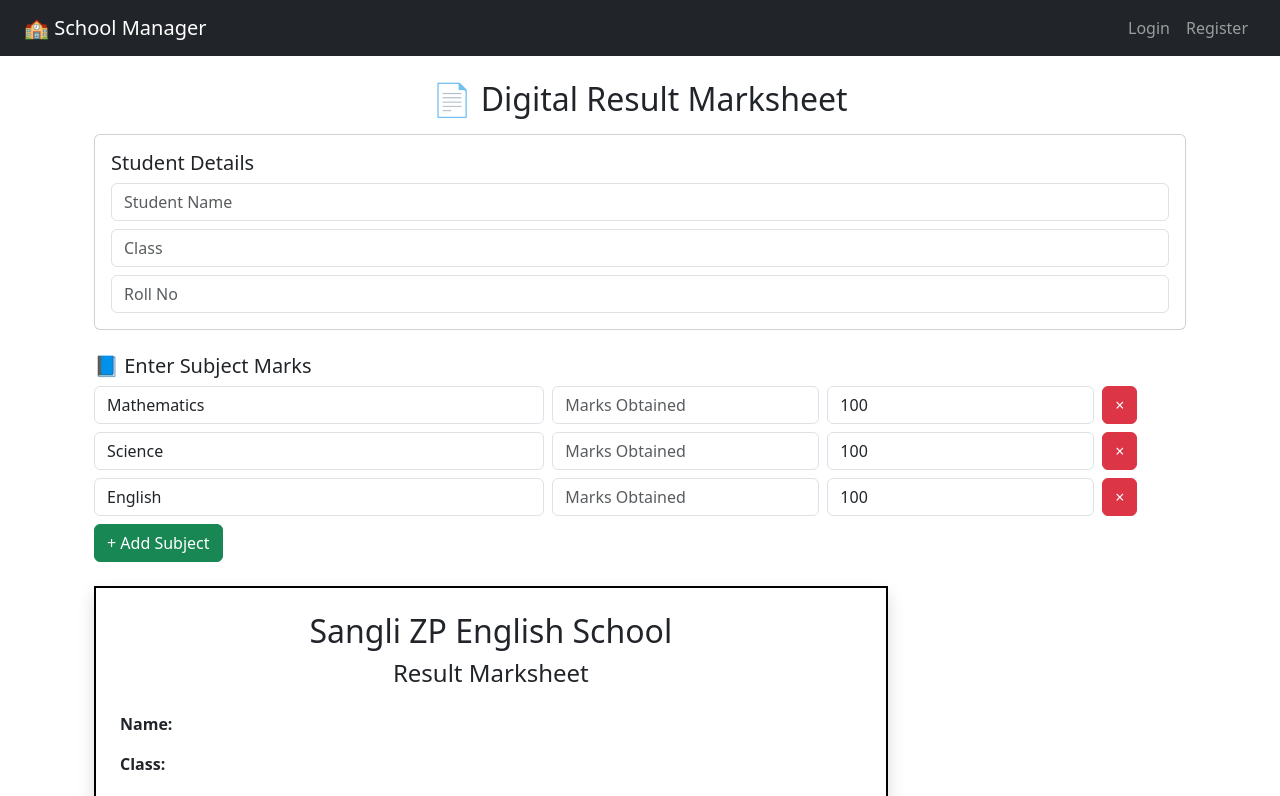
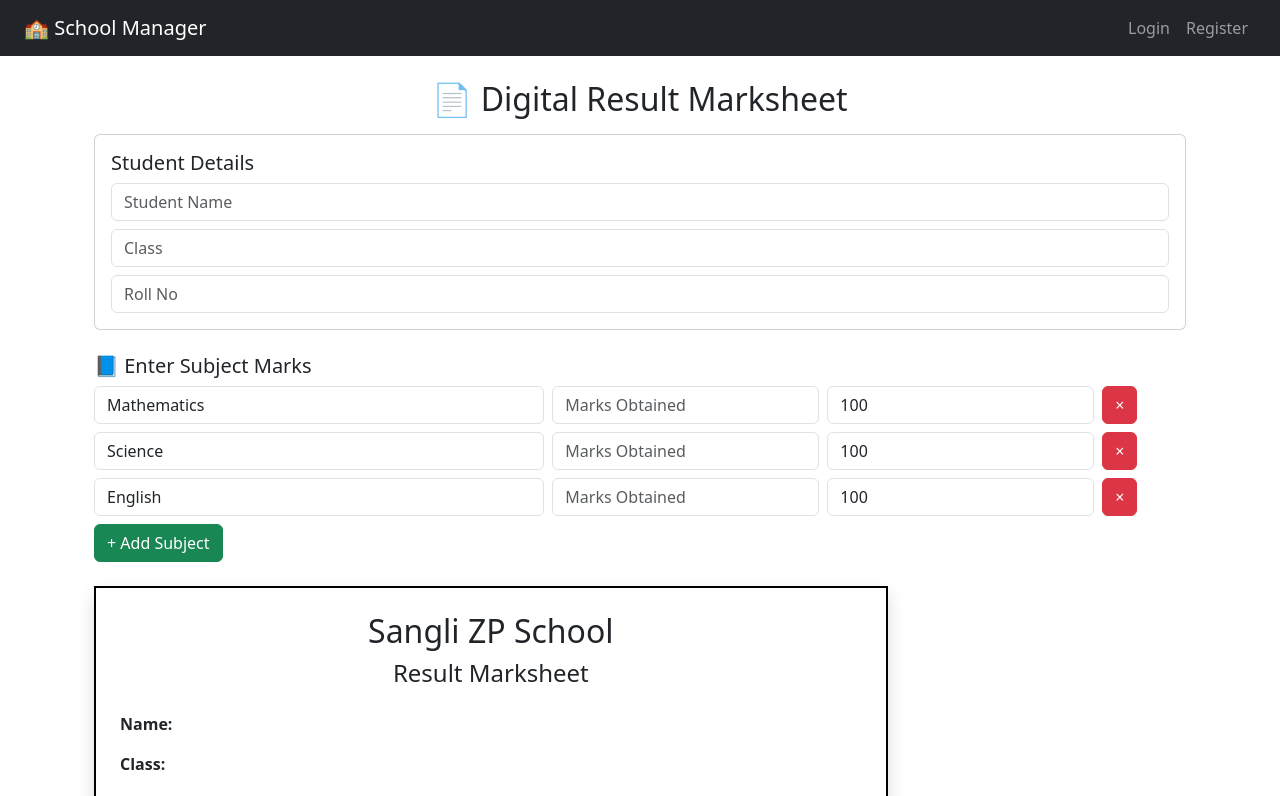
Before and after one commit to shubhamsnikam/School_client, a React (Create React App) app: page /results in a window 1280 px wide. Shown: the top 796 px of the page. Built offline with nearby package versions, Linux system fonts and the light colour scheme.

Commit message:
Update ResultPage.js

```diff
--- a/src/pages/ResultPage.js
+++ b/src/pages/ResultPage.js
@@ -14,7 +14,7 @@ const ResultMarksheet = () => {
     name: '',
     className: '',
     rollNo: '',
-    schoolName: 'Sangli ZP English School',
+    schoolName: 'Sangli ZP  School',
   });
 
   const [subjects, setSubjects] = useState(defaultSubjects);
```
